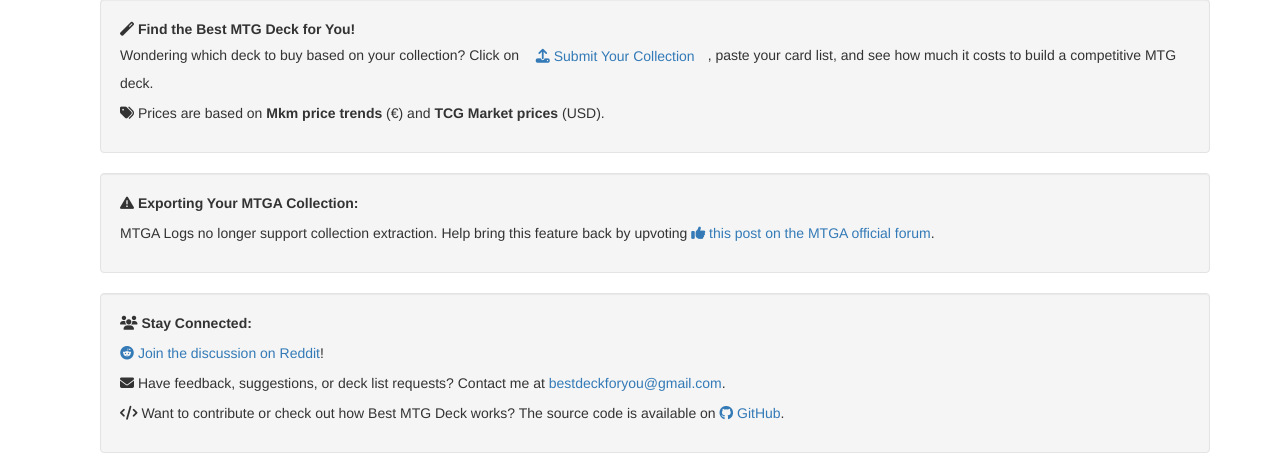
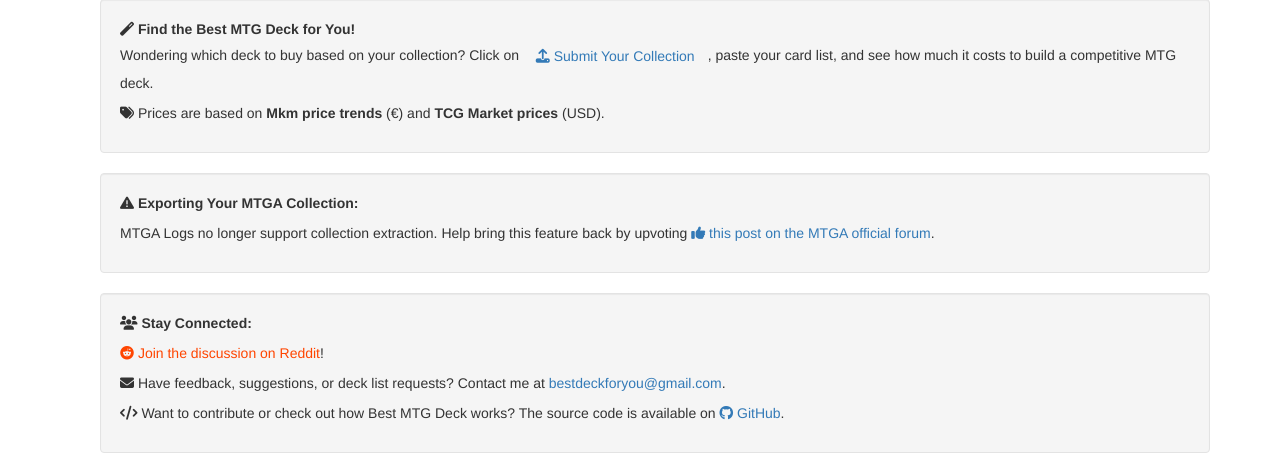
Before and after one commit to ElLorans/Best-MTG-Deck, a Python web app: template BestMtgDeck/templates/home.html in a window 1280 px wide. Shown: the part 382-855 px from the top of the page. Run offline with Jinja, Linux system fonts and the light colour scheme; the template is opened without the code that fills it, so the values that code supplies are empty; some libraries are stand-ins or nearby versions.

Commit message:
reddit color

```diff
--- a/BestMtgDeck/templates/home.html
+++ b/BestMtgDeck/templates/home.html
@@ -38,7 +38,7 @@
         <div class="well">
             <p><strong><i class="fas fa-users"></i> Stay Connected:</strong></p>
             <p>
-                <a href="https://www.reddit.com/r/BestMtgDeckForYou/"><i class="fab fa-reddit"></i> Join the
+                <a href="https://www.reddit.com/r/BestMtgDeckForYou/" style="color: #FF4500; text-decoration: none;"><i class="fab fa-reddit"></i> Join the
                     discussion on Reddit</a>!
             </p>
             <p>
```
